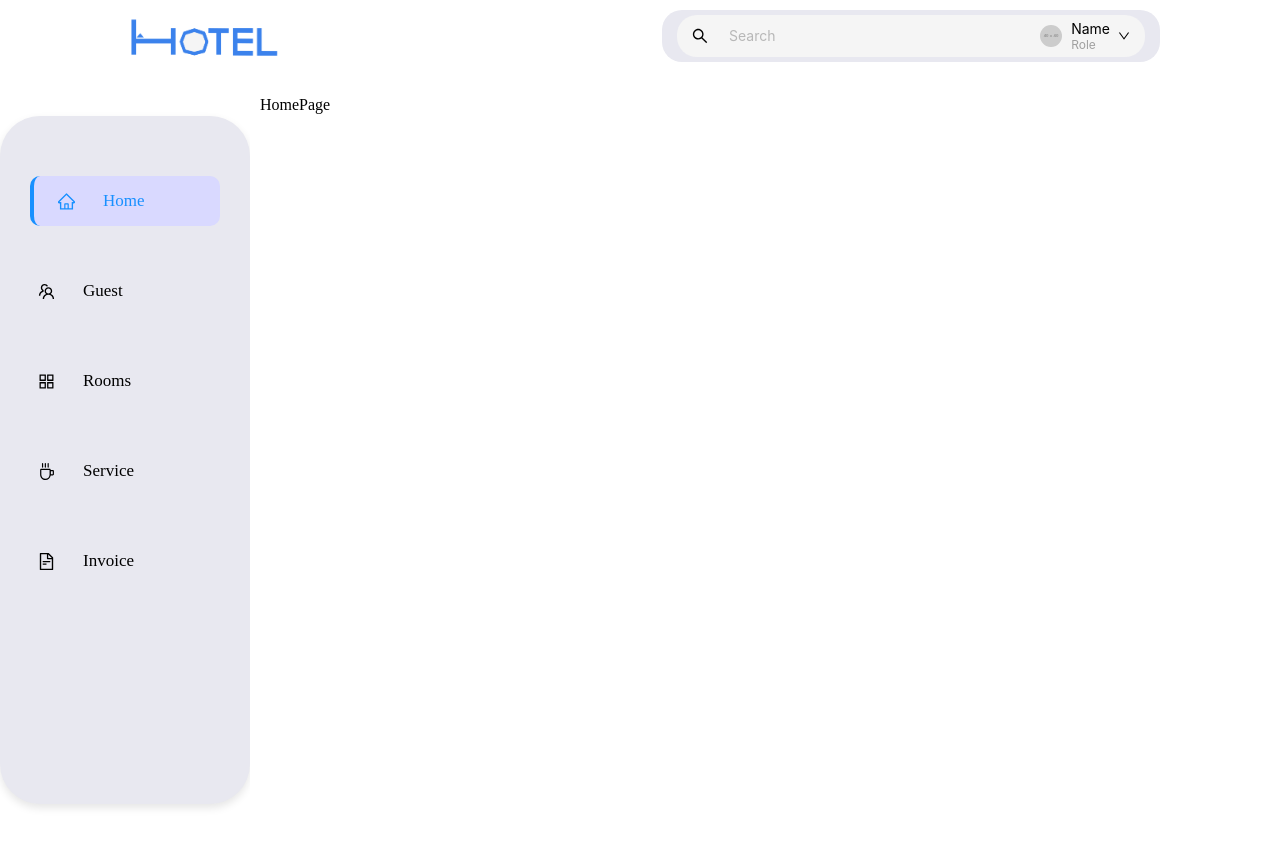
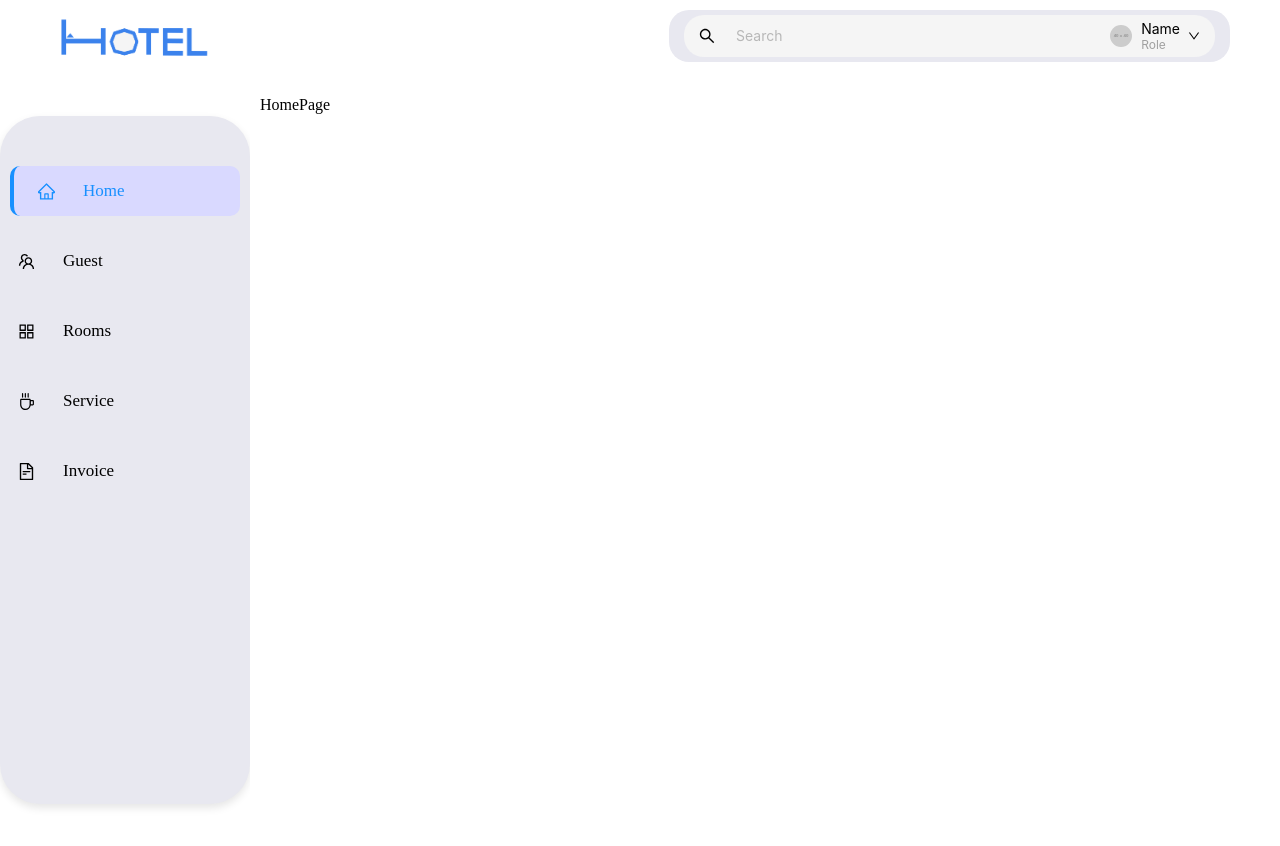
Before and after one commit to Shiengg/SE347-HotelManagement, a React (Create React App) app in the folder hotel-management/: page / in a window 1280 px wide. Shown: the top 846 px of the page. Built offline with nearby package versions, Linux system fonts and the light colour scheme.

Commit message:
Update somethings

```diff
--- a/hotel-management/src/components/HeaderComponent/style.js
+++ b/hotel-management/src/components/HeaderComponent/style.js
@@ -2,6 +2,6 @@ import { Row } from "antd";
 import styled from "styled-components";
 
 export const WrapperHeader = styled(Row)`
-    padding: 10px 120px;
+    padding: 10px 50px;
     background-color: #ffffff
 `
--- a/hotel-management/src/components/SidebarComponent/style.js
+++ b/hotel-management/src/components/SidebarComponent/style.js
@@ -16,7 +16,7 @@ export const MenuWrapper = styled.div`
 
 // Wrapper cho mỗi Menu Item
 export const MenuItem = styled.div`
-  padding: 20px 20px;
+  padding: 10px 0px;
   display: flex;
   align-items: center;
   cursor: pointer;
```
